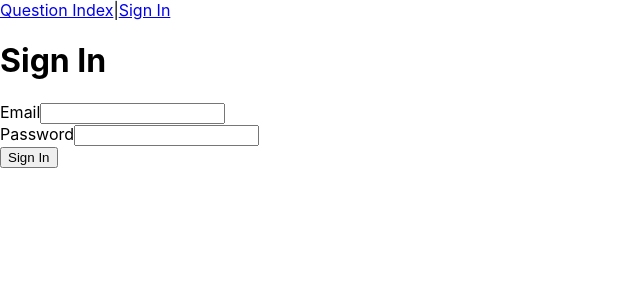
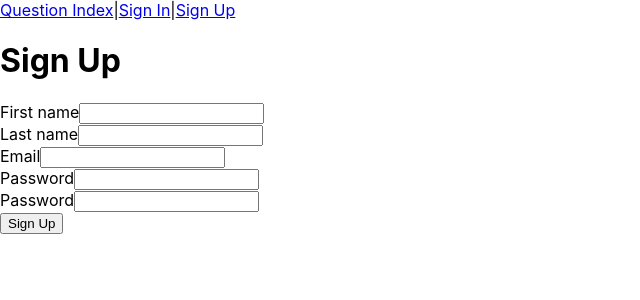
Before and after one commit to CodeCoreYVR/class_demos_bootcamp_may_2022, a React (Create React App) app in the folder react_basics/awesome-answers-client/: page /sign_up in a window 1280 px wide. Before the commit this address led to /sign_in. Shown: the top 300 px of the page, without its empty margins (0-640 px from the left). Built offline with nearby package versions, Linux system fonts and the light colour scheme; no server answers.

Commit message:
js react SignUpPage

```diff
--- a/react_basics/awesome-answers-client/src/App.js
+++ b/react_basics/awesome-answers-client/src/App.js
@@ -10,6 +10,7 @@ import NewQuestionPage from './components/NewQuestionPage';
 import { User } from './requests';
 import SignInPage from './components/SignInPage';
 import AuthRoute from './components/AuthRoute';
+import SignUpPage from './components/SignUpPage';
 
 
 class App extends Component {
@@ -48,6 +49,9 @@ class App extends Component {
           render={(routeProps) => <SignInPage {...routeProps} onSignIn={this.getCurrentUser} />}
           >
           </Route>
+          <Route exact path='/sign_up'
+          render={(routeProps) => <SignUpPage {...routeProps} onSignUp={this.getCurrentUser} />}
+          ></Route>
           <Route exact path='/questions' component={QuestionIndexPage}/>
           <AuthRoute isAuthenticated={!!this.state.user} component={NewQuestionPage} />
           <Route exact path='/questions/:id' component={QuestionShowPage}></Route>
--- a/react_basics/awesome-answers-client/src/components/NavBar.js
+++ b/react_basics/awesome-answers-client/src/components/NavBar.js
@@ -15,14 +15,18 @@ const NavBar = ({ currentUser, onSignOut }) => {
             {
                 currentUser ? (
                     <>
-                        <NavLink to='questions/new'>Question New</NavLink>
+                        <NavLink to='/questions/new'>Question New</NavLink>
                         -
                         <span>Welcome, { currentUser.first_name }</span>
                         -
                         <button onClick={handleSignOut}>Sign Out</button>
                     </>
                 ) : (
-                    <NavLink to='sign_in'>Sign In</NavLink>
+                    <>
+                        <NavLink to='/sign_in'>Sign In</NavLink>
+                        |
+                        <NavLink to='/sign_up'>Sign Up</NavLink>
+                    </>
                 )
             }
         </nav>
--- /dev/null
+++ b/react_basics/awesome-answers-client/src/components/SignUpPage.js
@@ -0,0 +1,56 @@
+import React from 'react';
+import { User } from '../requests';
+
+const SignUpPage = (props) => {
+    const { onSignUp } = props;
+    const handleSubmit = event => {
+        const { currentTarget } = event
+        event.preventDefault()
+        const formData = new FormData(currentTarget)
+        const params = { user: {
+            first_name: formData.get('first_name'),
+            last_name: formData.get('last_name'),
+            email: formData.get('email'),
+            password: formData.get('password'),
+            password_confirmation: formData.get('password_confirmation')
+        }
+        }
+        User.create(params).then(user => {
+            if(user?.id){
+                onSignUp() // store the user in the App state
+                props.history.push('/questions') //navigate to index
+            }
+        })
+    }
+
+    return(
+        <main>
+            <h1>Sign Up</h1>
+            <form onSubmit={handleSubmit}>
+                <div>
+                    <label htmlFor="first_name">First name</label>
+                    <input type="text" name="first_name" id="first_name" />
+                </div>
+                <div>
+                    <label htmlFor="last_name">Last name</label>
+                    <input type="text" name="last_name" id="last_name" />
+                </div>
+                <div>
+                    <label htmlFor="email">Email</label>
+                    <input type="text" name="email" id="email" />
+                </div>
+                <div>
+                    <label htmlFor="password">Password</label>
+                    <input type="password" name="password" id="password" />
+                </div>
+                <div>
+                    <label htmlFor="password_confirmation">Password</label>
+                    <input type="password" name="password_confirmation" id="password_confirmation" />
+                </div>
+                <input type="submit" value="Sign Up" />
+            </form>
+        </main>
+    )
+}
+
+export default SignUpPage;
--- a/react_basics/awesome-answers-client/src/requests.js
+++ b/react_basics/awesome-answers-client/src/requests.js
@@ -68,5 +68,15 @@ export const User = {
         return fetch(`${baseURL}/users/current`, {
             credentials: 'include', //need for cookies to be allowed to be sent cross-origin
         }).then(res => res.json());
+    },
+    create(params){
+        return fetch(`${baseURL}/users`, {
+            method: 'POST',
+            credentials: 'include', //need for cookies to be allowed to be sent cross-origin
+            headers: {
+                'Content-Type': 'application/json'
+            },
+            body: JSON.stringify(params)
+        }).then(res => res.json());
     }
 }
```
